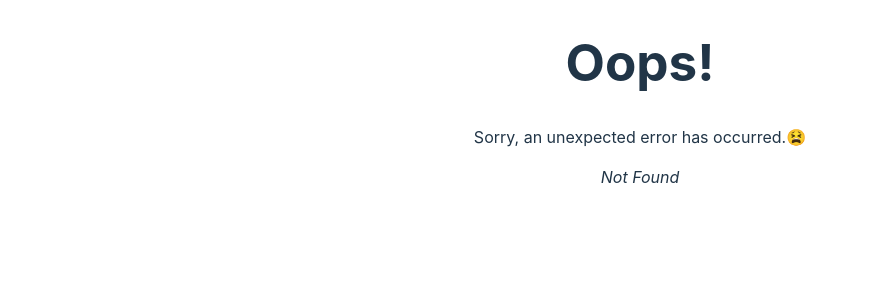
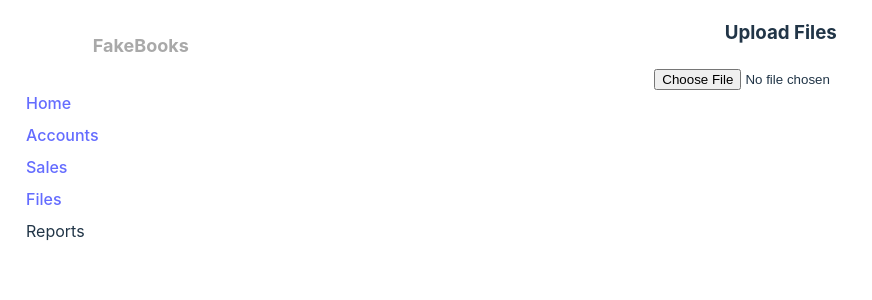
Before and after one commit to oinsua/react-router-v6, a React (Vite) app: page /file in a window 1280 px wide. Before the commit this address had no page. Shown: the top 300 px of the page, without its empty margins (0-872 px from the left). Built offline with nearby package versions, Linux system fonts and the light colour scheme.

Commit message:
Add input file upload

```diff
--- /dev/null
+++ b/src/pages/Files/index.tsx
@@ -0,0 +1,34 @@
+import React, { useState } from 'react'
+
+export default function Files() {
+    const [msgError, setMsgError] = useState('')
+
+    function checkImageSize(imageFile: File) {
+        const maxSizeInBytes = 512000; // Tamaño máximo en bytes (512KB)
+        console.log('image size:', imageFile.size)
+        if (imageFile.size > maxSizeInBytes) {
+            return false
+        }
+        return true
+    }
+
+    const handleChange = (e: React.ChangeEvent<HTMLInputElement>) => {
+        setMsgError('')
+        if (e.target.files) {
+            console.log(' e.target.files[0]: ', e.target.files)
+            if (!checkImageSize(e.target.files[0])) {
+                setMsgError('La imagen es demasiado grande. Por favor, seleccione una imagen más pequeña.')
+            }
+        }
+    }
+
+    return (
+        <div>
+            <h3>Upload Files</h3>
+            <form>
+                <input type={'file'} name={`file`} id={`file`} onChange={handleChange} />
+                <p id='error'>{msgError}</p>
+            </form>
+        </div>
+    )
+}
--- /dev/null
+++ b/src/pages/Files/routes/index.tsx
@@ -0,0 +1,20 @@
+import { lazy } from 'react'
+
+//import pages
+const Files = lazy(() => import('../index'))
+const Error = lazy(() => import('../../Error'))
+const Layout = lazy(() => import('../../Layout'))
+
+export const filesRoutes = [
+    {
+        path: "/file",
+        element: <Layout />,
+        errorElement: <Error />,
+        children: [
+            {
+                path: "/file",
+                element: <Files />,
+            }
+        ]
+    }
+]
--- a/src/pages/Layout/index.tsx
+++ b/src/pages/Layout/index.tsx
@@ -12,7 +12,7 @@ export default function Layout() {
                         <li><Link to={`/home`}>Home</Link></li>
                         <li><Link to={`/account`}>Accounts</Link></li>
                         <li><Link to={`/sales/overview`}>Sales</Link></li>
-                        <li>Expenses</li>
+                        <li><Link to={`/file`}>Files</Link></li>
                         <li>Reports</li>
                     </ul>
                 </nav>
--- a/src/routes/index.tsx
+++ b/src/routes/index.tsx
@@ -4,6 +4,7 @@ import { lazy } from 'react';
 import { homeRoutes } from '../pages/Home/routes';
 import { salesRoutes } from '../pages/Sales/routes';
 import { accountRoutes } from '../pages/Account/routes';
+import { filesRoutes } from '../pages/Files/routes';
 import App from '../App';
 
 //import pages
@@ -18,5 +19,6 @@ export const routes = createBrowserRouter([
     },
     ...homeRoutes,
     ...salesRoutes,
-    ...accountRoutes
+    ...accountRoutes,
+    ...filesRoutes
 ])
```
